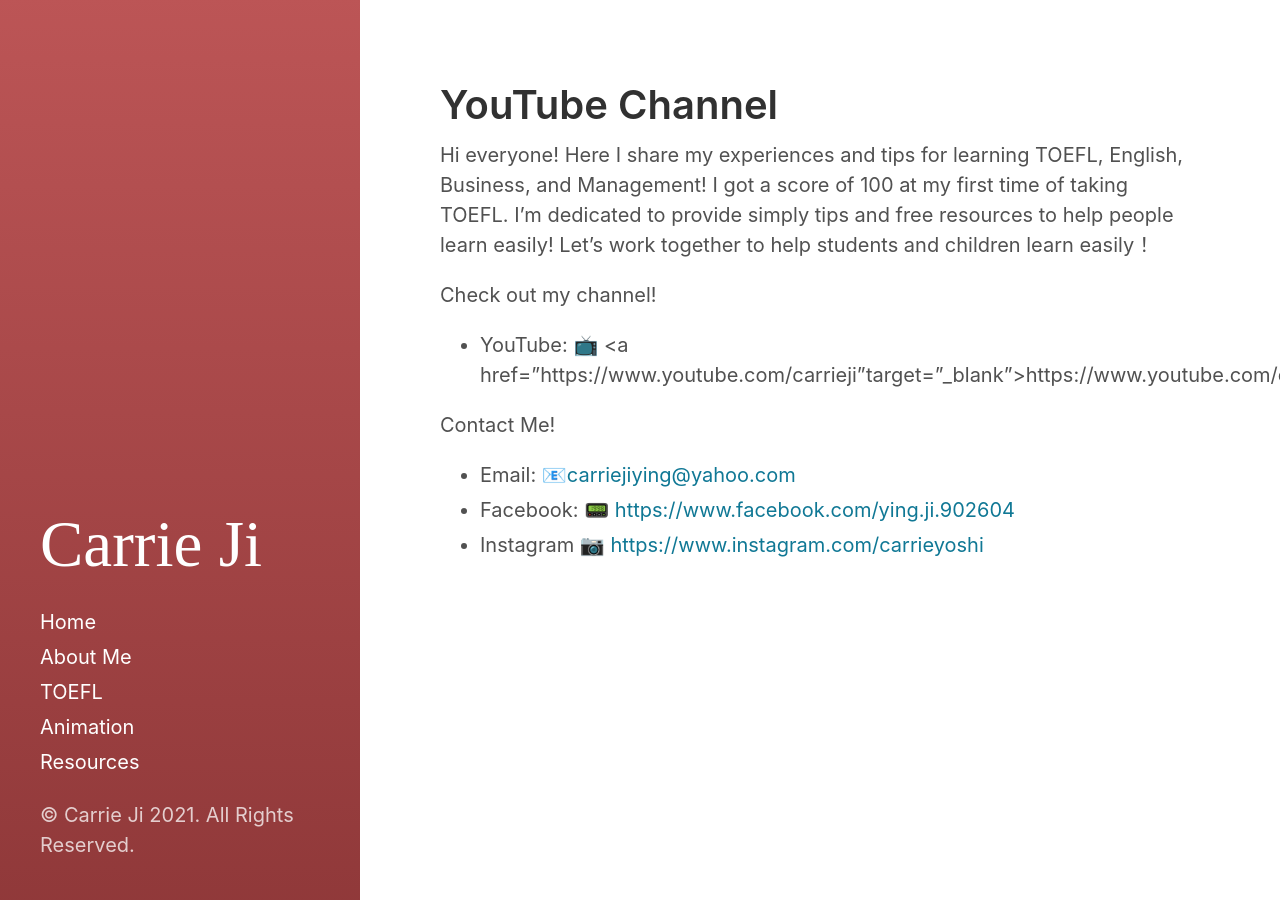
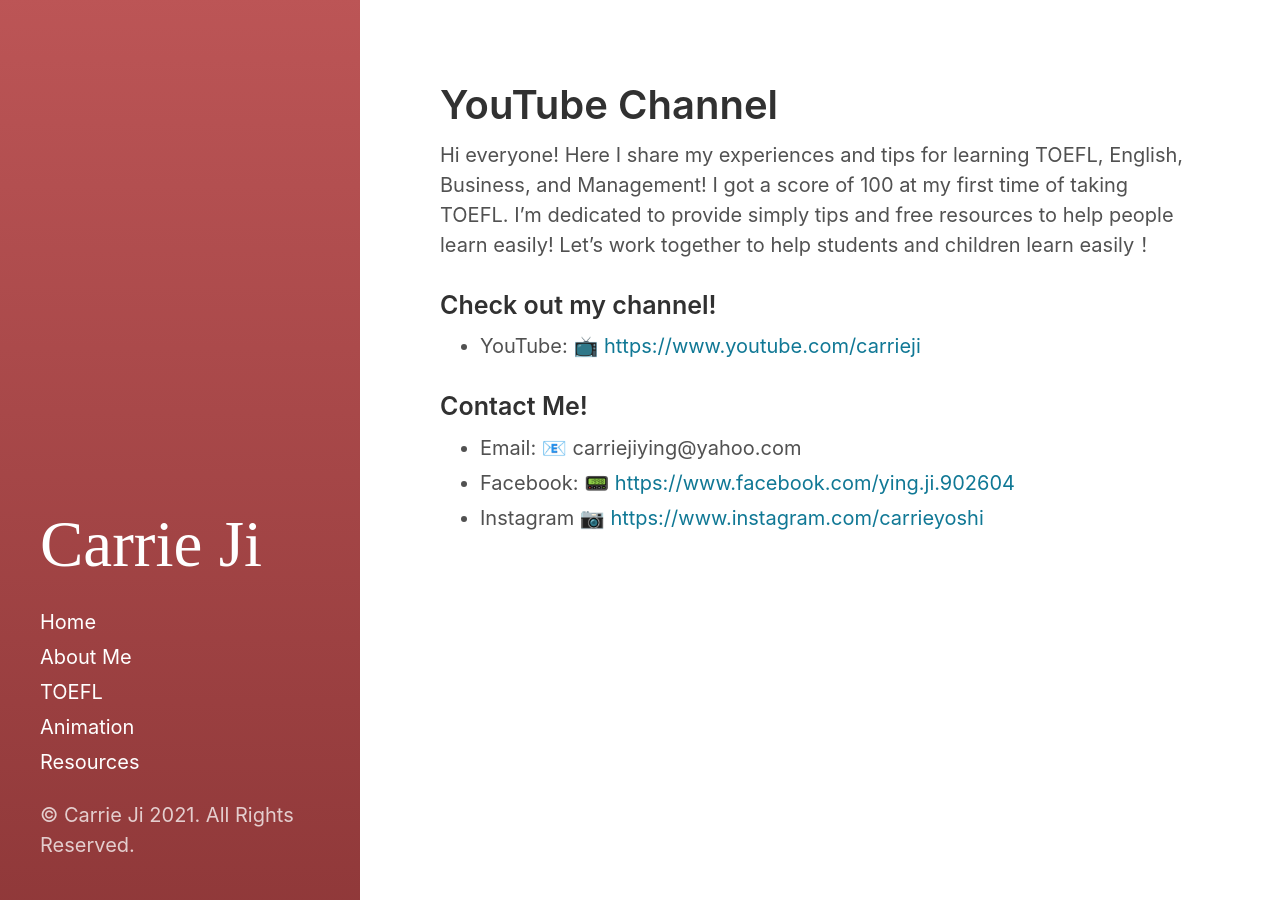
Before and after one commit to carrieji/carrieji.github.io, a Jekyll site: the page built from _posts/2021-07-24-youtube-channel.md, in a window 1280 px wide. Built offline with Jekyll 4.4.1, drawn with Linux system fonts in a browser that asks for light colours; some of the changed lines change nothing that is shown.

Commit message:
Update 2021-07-24-youtube-channel.md

```diff
--- a/_posts/2021-07-24-youtube-channel.md
+++ b/_posts/2021-07-24-youtube-channel.md
@@ -6,10 +6,10 @@ excerpt_separator:  <!--more-->
 
 Hi everyone! Here I share my experiences and tips for learning TOEFL, English, Business, and Management! I got a score of 100 at my first time of taking TOEFL. I'm dedicated to provide simply tips and free resources to help people learn easily! Let’s work together to help students and children learn easily！
 
-Check out my channel!
-- YouTube: 📺 <a href="https://www.youtube.com/carrieji"target="_blank">https://www.youtube.com/carrieji</a>
+### Check out my channel!
+- YouTube: 📺 <a href="https://www.youtube.com/carrieji" target="_blank">https://www.youtube.com/carrieji</a>
 
-Contact Me!
-- Email: 📧<a href="carriejiying@yahoo.com" target="_blank">carriejiying@yahoo.com</a>
+### Contact Me!
+- Email: 📧 carriejiying@yahoo.com
 - Facebook: 📟 <a href="https://www.facebook.com/ying.ji.902604" target="_blank">https://www.facebook.com/ying.ji.902604</a>
 - Instagram 📷 <a href="https://www.instagram.com/carrieyoshi" target="_blank">https://www.instagram.com/carrieyoshi</a>
```
